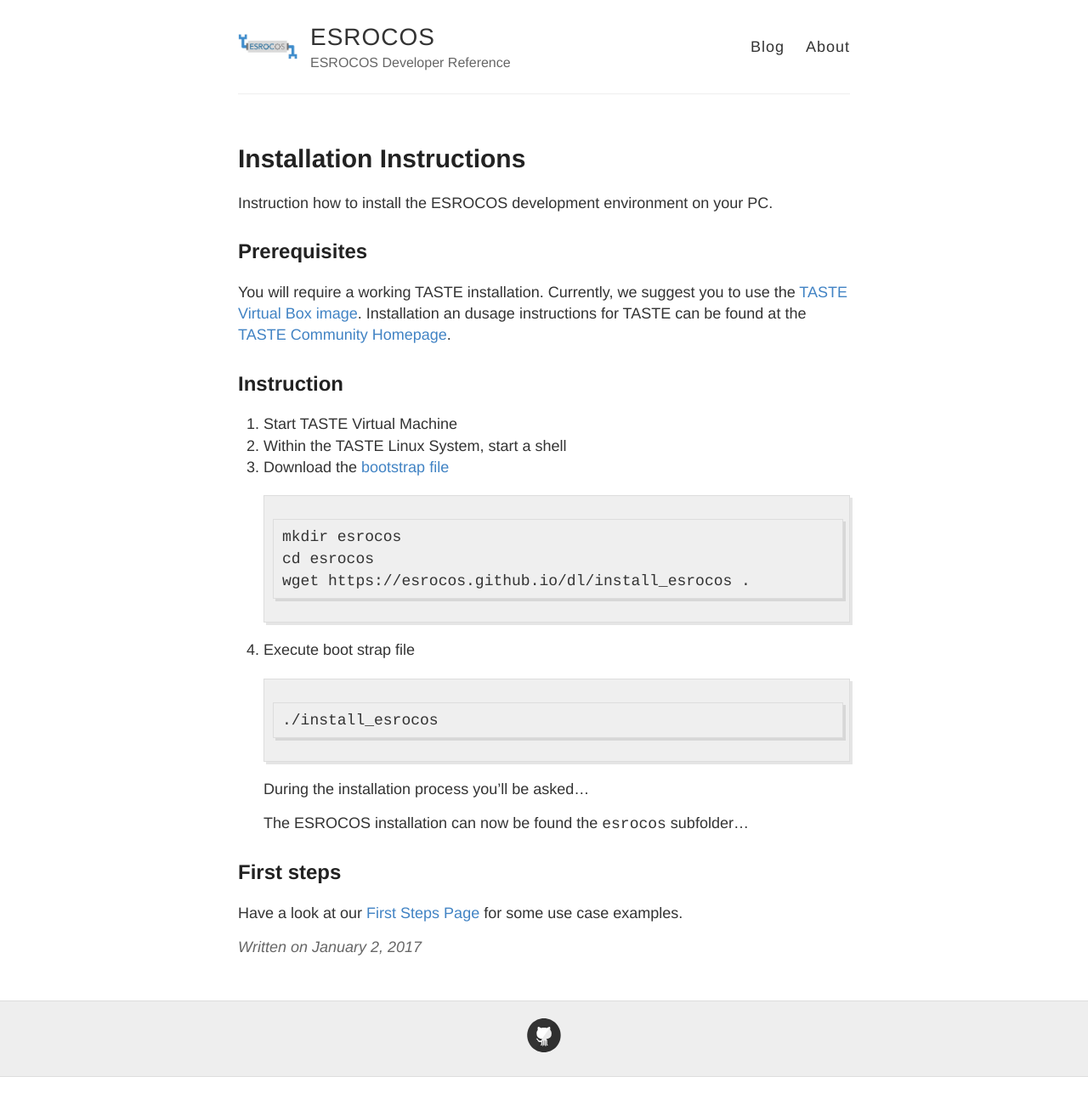
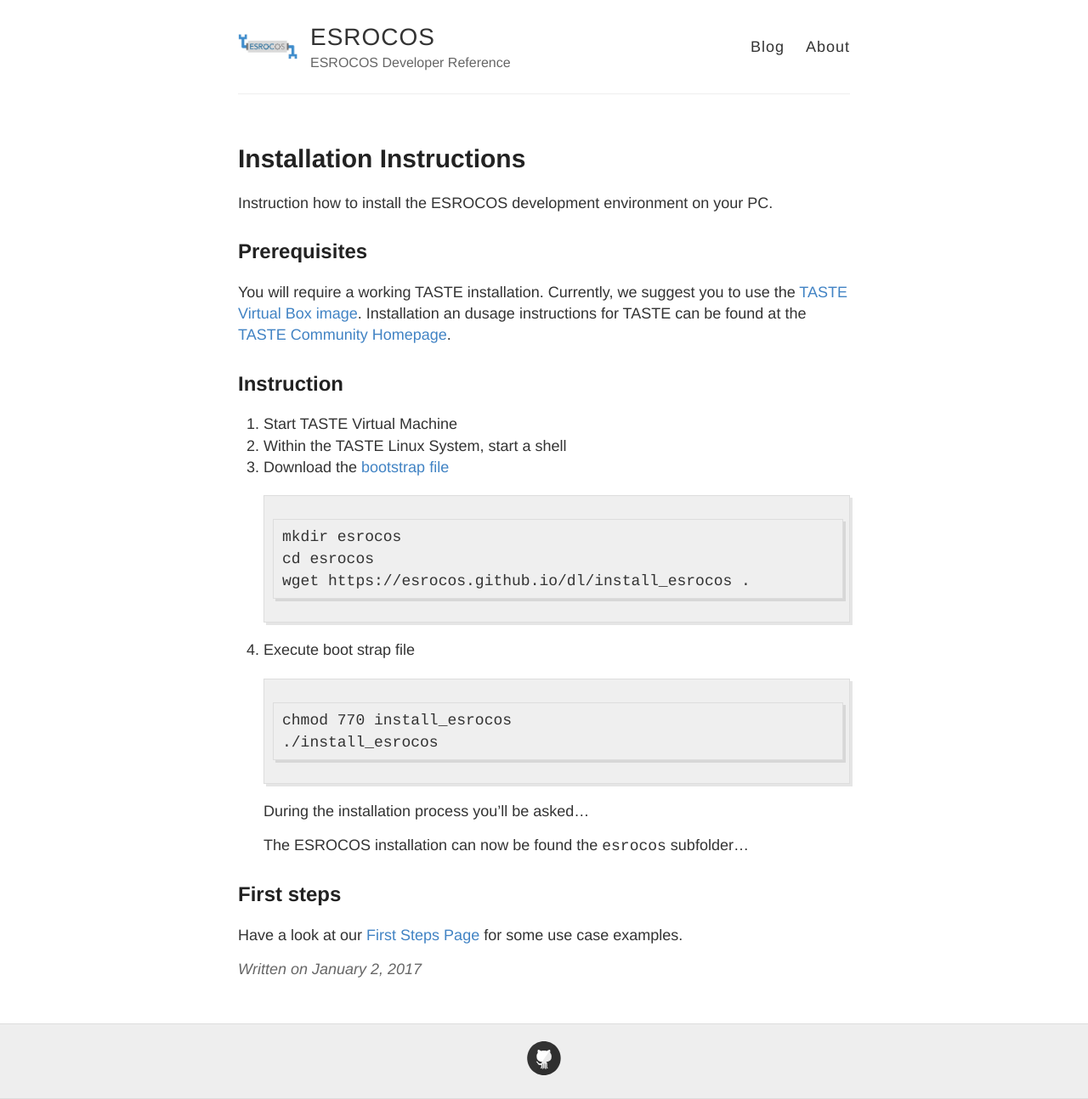
Before and after one commit to ESROCOS/esrocos.github.io, a Jekyll site: the page built from _posts/2017-1-2-Installation.md, in a window 1280 px wide. Shown: the whole page at 85% size. Built offline with Jekyll 4.4.1, drawn with Linux system fonts in a browser that asks for light colours; before the commit the page ends 1268 px from its top, so only the background shows below that.

Commit message:
update install script

````diff
--- a/_posts/2017-1-2-Installation.md
+++ b/_posts/2017-1-2-Installation.md
@@ -19,6 +19,7 @@
    ```
 4. Execute boot strap file
    ```
+   chmod 770 install_esrocos
    ./install_esrocos
    ```
    During the installation process you'll be asked...
````
Also changed, not shown: 1 other file.
